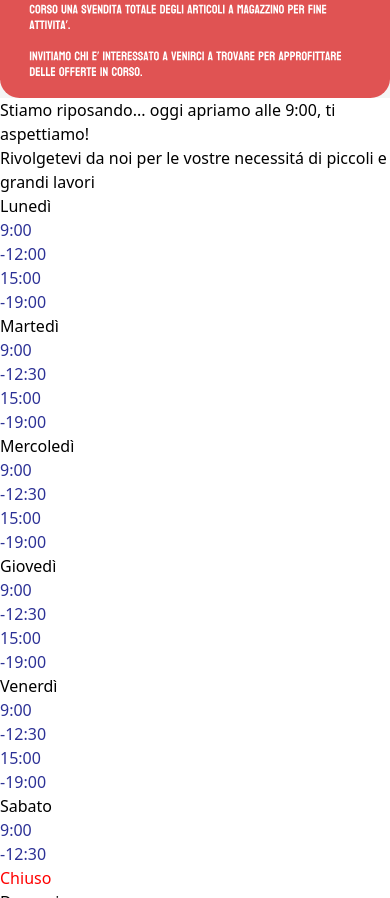
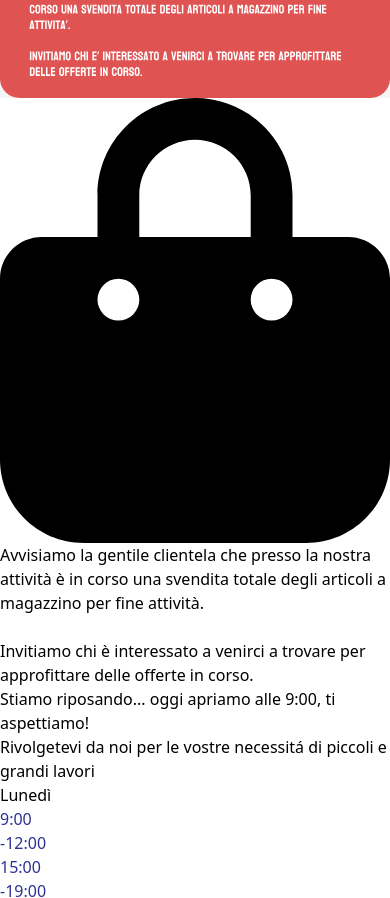
Before and after one commit to lukfd/ferramentacomba, a Vue app: page / in a window 390 px wide. Shown: the part 2207-3105 px from the top of the page. Built offline with nearby package versions, Linux system fonts and the light colour scheme.

Commit message:
Show message for mobile

```diff
--- a/src/App.vue
+++ b/src/App.vue
@@ -29,6 +29,10 @@
       <div class="hidden md:flex absolute bottom-14 right-24" style="z-index: -2;">
         <img src="/avviso.svg" height="225rem" width="500rem" />
       </div>
+      <div class="md:invisible">
+        <p><img src="/bag-shopping-solid.svg" class="h-20 w-20 float-left mr-4"/>Avvisiamo la gentile clientela che presso la nostra attività è in corso una svendita totale degli articoli a magazzino per fine attività.</p>
+        <br/><p>Invitiamo chi è interessato a venirci a trovare per approfittare delle offerte in corso.</p>
+      </div>
     </div>
 
     <div class="relative isolate px-6 pt-14 lg:px-8" id="orari">
```
Also changed, not shown: public/bag-shopping-solid.svg (added), public/star-solid.svg (added).
